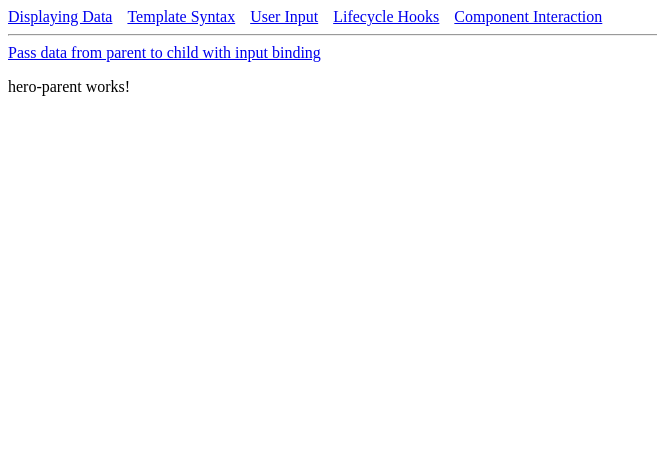
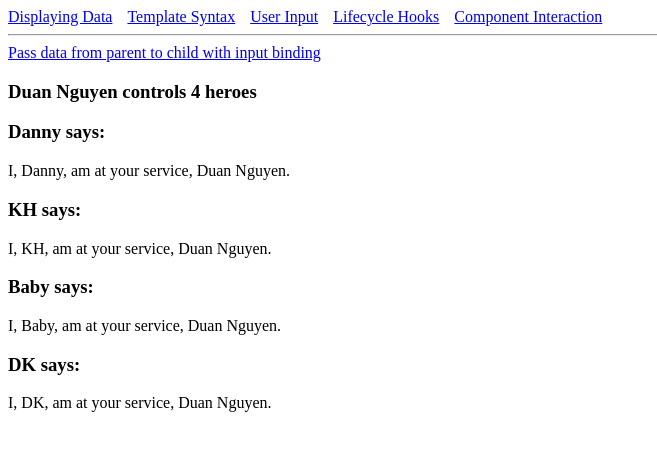
Before and after one commit to duannd/angular2, an Angular app in the folder components/: page /component-interaction/pass-data in a window 1280 px wide. Shown: the top 450 px of the page, without its empty margins (0-657 px from the left). Built offline with nearby package versions, Linux system fonts and the light colour scheme.

Commit message:
Commit Pass data from parent to child with input binding section

```diff
--- a/components/src/app/component-interaction/component-interaction.module.ts
+++ b/components/src/app/component-interaction/component-interaction.module.ts
@@ -4,10 +4,11 @@ import {CommonModule} from '@angular/common';
 import {ComponentInteractionRoutingModule} from './component-interaction-routing.module';
 import { InteractionComponent } from './interaction.component';
 import { HeroParentComponent } from './hero-parent.component';
+import { HeroChildComponent } from './hero-child.component';
 
 
 @NgModule({
-  declarations: [InteractionComponent, HeroParentComponent],
+  declarations: [InteractionComponent, HeroParentComponent, HeroChildComponent],
   imports: [
     CommonModule,
     ComponentInteractionRoutingModule
--- /dev/null
+++ b/components/src/app/component-interaction/hero-child.component.ts
@@ -0,0 +1,23 @@
+import {Component, Input, OnInit} from '@angular/core';
+import {Hero} from '../hero';
+
+@Component({
+  selector: 'app-hero-child',
+  template: `
+      <h3>{{hero.name}} says:</h3>
+      <p>I, {{hero.name}}, am at your service, {{masterName}}.</p>
+  `,
+  styles: []
+})
+export class HeroChildComponent implements OnInit {
+
+  @Input() hero: Hero;
+  @Input('master') masterName: string;
+
+  constructor() {
+  }
+
+  ngOnInit() {
+  }
+
+}
--- a/components/src/app/component-interaction/hero-parent.component.ts
+++ b/components/src/app/component-interaction/hero-parent.component.ts
@@ -1,19 +1,24 @@
 import { Component, OnInit } from '@angular/core';
+import {Hero, HEROES} from '../hero';
 
 @Component({
   selector: 'app-hero-parent',
   template: `
-    <p>
-      hero-parent works!
-    </p>
+    <h3>{{masterName}} controls {{heroes.length}} heroes</h3>
+    <app-hero-child *ngFor="let hero of heroes" [hero]="hero" [master]="masterName"></app-hero-child>
   `,
   styles: []
 })
 export class HeroParentComponent implements OnInit {
 
+  masterName: string;
+  heroes: Hero[];
+
   constructor() { }
 
   ngOnInit() {
+    this.masterName = 'Duan Nguyen';
+    this.heroes = HEROES;
   }
 
 }
```
